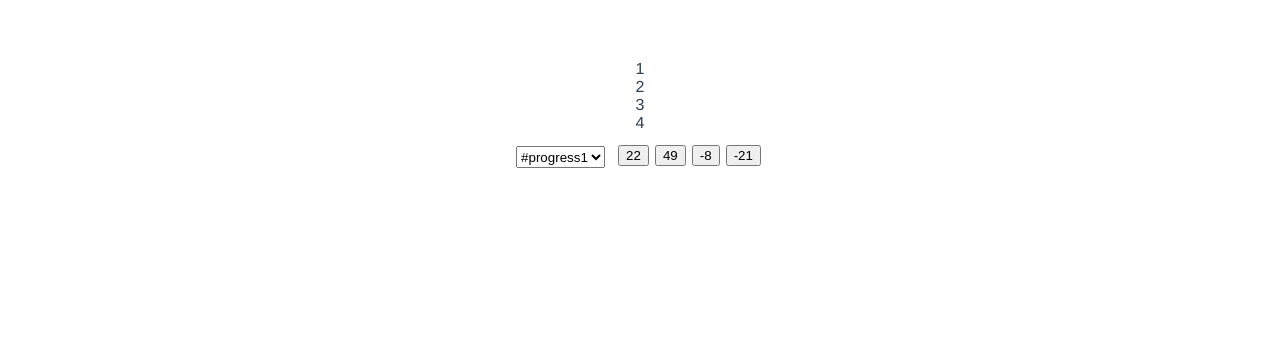
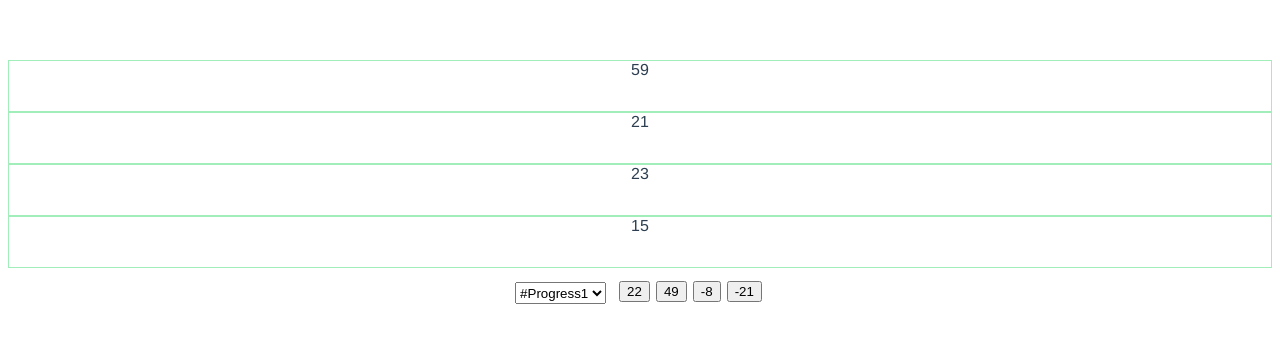
Before and after one commit to prasadKodeInCloud/vue-progress-bars, a Vue app: page / in a window 1280 px wide. Shown: the top 340 px of the page. Built offline with nearby package versions, Linux system fonts and the light colour scheme.

Commit message:
pass progress updates to progressbars

```diff
--- /dev/null
+++ b/src/components/ControlButton.vue
@@ -0,0 +1,28 @@
+<template>
+  <button @click="onButtonClick(value)">
+    {{ value }}
+  </button>
+</template>
+
+<script>
+export default {
+  name: "control-button",
+  props: {
+    value: {
+      type: Number,
+    },
+  },
+  data() {
+    return {};
+  },
+  components: {},
+  computed: {},
+  methods: {
+    onButtonClick() {
+      this.$emit("click", { amount: this.value });
+    },
+  },
+};
+</script>
+
+<style scoped lang="less"></style>
--- /dev/null
+++ b/src/components/ProgressBar.vue
@@ -0,0 +1,38 @@
+<template>
+  <div class="progress-bar">
+    {{ value }}
+  </div>
+</template>
+
+<script>
+export default {
+  name: "progress-bar",
+  props: {
+    value: {
+      type: Number,
+    },
+  },
+  data() {
+    return {
+      currentValue: this.value,
+    };
+  },
+  components: {},
+  computed: {},
+  watch: {
+    value() {
+      console.log("changed");
+      //this.currentValue = this.value;
+    },
+  },
+  methods: {},
+};
+</script>
+
+<style scoped lang="less">
+.progress-bar {
+  text-align: center;
+  height: 50px;
+  border: 1px solid rgb(162, 238, 187);
+}
+</style>
--- a/src/components/ProgressBoard.vue
+++ b/src/components/ProgressBoard.vue
@@ -1,37 +1,42 @@
 <template>
   <div>
     <div class="progress-panel">
-      <div
-        :key="`progress_${option.value}`"
+      <ProgressBar
         template
-        v-for="(option, index) in progressBarOptions"
-      >
-        {{ index + 1 }}
-      </div>
+        v-for="(item, index) in barValues"
+        :key="`progress_${index}`"
+        :value="item.value"
+      />
     </div>
 
     <div class="controllers-panel">
       <div>
-        <select class="dropdown" v-model="selectedOption">
+        <select class="dropdown" v-model="selectedIndex">
           <option
-            :key="`option_${option.value}`"
-            v-for="option in progressBarOptions"
-            v-bind:value="option.value"
+            :key="`option_${index}`"
+            v-for="(option, index) in bars"
+            :value="index"
           >
-            {{ option.text }}
+            {{ optionName(index) }}
           </option>
         </select>
       </div>
       <div>
-        <button :key="`button_${value}`" template v-for="value in buttons">
-          {{ value }}
-        </button>
+        <ControlButton
+          :key="`button_${value}`"
+          :value="value"
+          @click="onButtonClick"
+          template
+          v-for="value in buttons"
+        />
       </div>
     </div>
   </div>
 </template>
 
 <script>
+import ProgressBar from "@/components/ProgressBar";
+import ControlButton from "@/components/ControlButton";
 export default {
   name: "progress-board",
   props: {
@@ -54,21 +59,26 @@ export default {
   },
   data() {
     return {
-      selectedOption: `option_1`,
+      selectedIndex: `0`,
+      barValues: this.bars.map((value) => {
+        return { value: value };
+      }),
     };
   },
-  components: {},
-  computed: {
-    progressBarOptions() {
-      let index = 0;
-      return this.bars.map(() => {
-        index++;
-        return { text: `#progress${index}`, value: `option_${index}` };
-      });
+  components: {
+    ProgressBar,
+    ControlButton,
+  },
+  computed: {},
+  mounted() {},
+  methods: {
+    optionName(index) {
+      return `#Progress${index + 1}`;
+    },
+    onButtonClick(payload) {
+      this.barValues[parseInt(this.selectedIndex)].value += payload.amount;
     },
   },
-  mounted() {},
-  methods: {},
 };
 </script>
 
```
